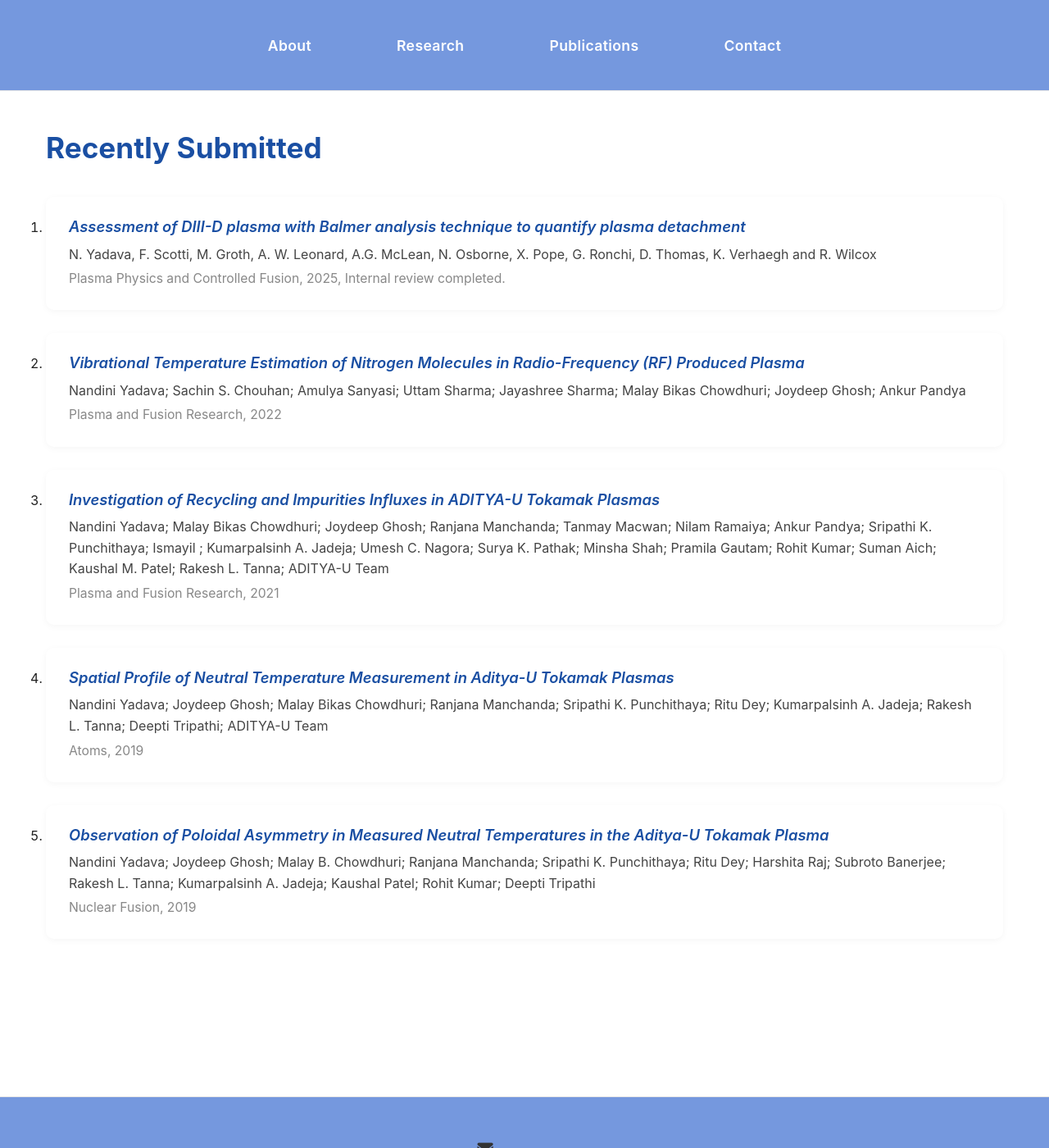
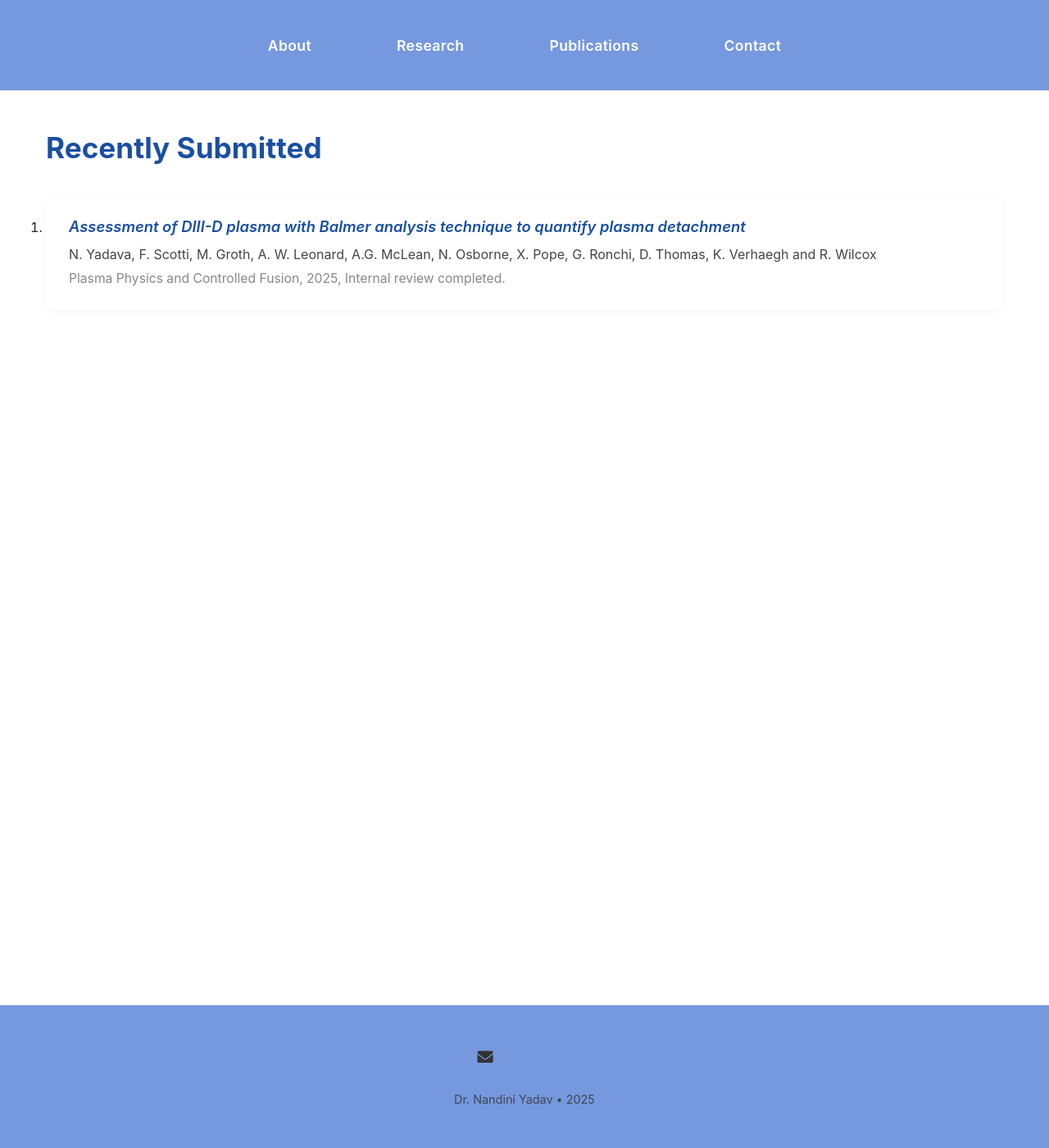
Before and after one commit to nandiniyadavaa/Researcher-NandiniYadav, a Jekyll site: the page built from pages/recently_submitted.md, in a window 1280 px wide and 1400 px high. Shown: the whole window at 82% size. Built offline with Jekyll 4.4.1, drawn with Linux system fonts in a browser that asks for light colours; a style sheet for code colours, icons or effects is not loaded.

Commit message:
Update publications_recent.yml

```diff
--- a/_data/publications_recent.yml
+++ b/_data/publications_recent.yml
@@ -3,41 +3,3 @@
   journal: "Plasma Physics and Controlled Fusion"
   year: 2025
   note: "Internal review completed."
-
-- authors: "Nandini Yadava; Sachin S. Chouhan; Amulya Sanyasi; Uttam Sharma; Jayashree Sharma; Malay Bikas Chowdhuri; Joydeep Ghosh; Ankur Pandya"
-  year: 2022
-  title: "Vibrational Temperature Estimation of Nitrogen Molecules in Radio-Frequency (RF) Produced Plasma"
-  journal: "Plasma and Fusion Research"
-  volume: "17"
-  pages: "2401095"
-  doi: "10.1585/pfr.17.2401095"
-  link: "https://www.jspf.or.jp/PFR/PDF2022/pfr2022_17-2401095.pdf"
-
-- authors: "Nandini Yadava; Malay Bikas Chowdhuri; Joydeep Ghosh; Ranjana Manchanda; Tanmay Macwan; Nilam Ramaiya; Ankur Pandya; Sripathi K. Punchithaya; Ismayil ; Kumarpalsinh A. Jadeja; Umesh C. Nagora; Surya K. Pathak; Minsha Shah; Pramila Gautam; Rohit Kumar; Suman Aich; Kaushal M. Patel; Rakesh L. Tanna; ADITYA-U Team"
-  year: 2021
-  title: "Investigation of Recycling and Impurities Influxes in ADITYA-U Tokamak Plasmas"
-  journal: "Plasma and Fusion Research"
-  volume: "16"
-  pages: "2402055"
-  doi: "10.1585/pfr.16.2402055"
-  link: "https://www.jspf.or.jp/PFR/PDF2021/pfr2021_16-2402055.pdf"
-
-- authors: "Nandini Yadava; Joydeep Ghosh; Malay Bikas Chowdhuri; Ranjana Manchanda; Sripathi K. Punchithaya; Ritu Dey; Kumarpalsinh A. Jadeja; Rakesh L. Tanna; Deepti Tripathi; ADITYA-U Team"
-  year: 2019
-  title: "Spatial Profile of Neutral Temperature Measurement in Aditya-U Tokamak Plasmas"
-  journal: "Atoms"
-  volume: "7"
-  issue: "3"
-  pages: "87"
-  doi: "10.3390/atoms7030087"
-  link: "https://www.mdpi.com/2218-2004/7/3/87"
-
-- authors: "Nandini Yadava; Joydeep Ghosh; Malay B. Chowdhuri; Ranjana Manchanda; Sripathi K. Punchithaya; Ritu Dey; Harshita Raj; Subroto Banerjee; Rakesh L. Tanna; Kumarpalsinh A. Jadeja; Kaushal Patel; Rohit Kumar; Deepti Tripathi"
-  year: 2019
-  title: "Observation of Poloidal Asymmetry in Measured Neutral Temperatures in the Aditya-U Tokamak Plasma"
-  journal: "Nuclear Fusion"
-  volume: "59"
-  issue: "10"
-  pages: "106003"
-  doi: "10.1088/1741-4326/ab2d57"
-  link: "https://doi.org/10.1088/1741-4326/ab2d57"
```
